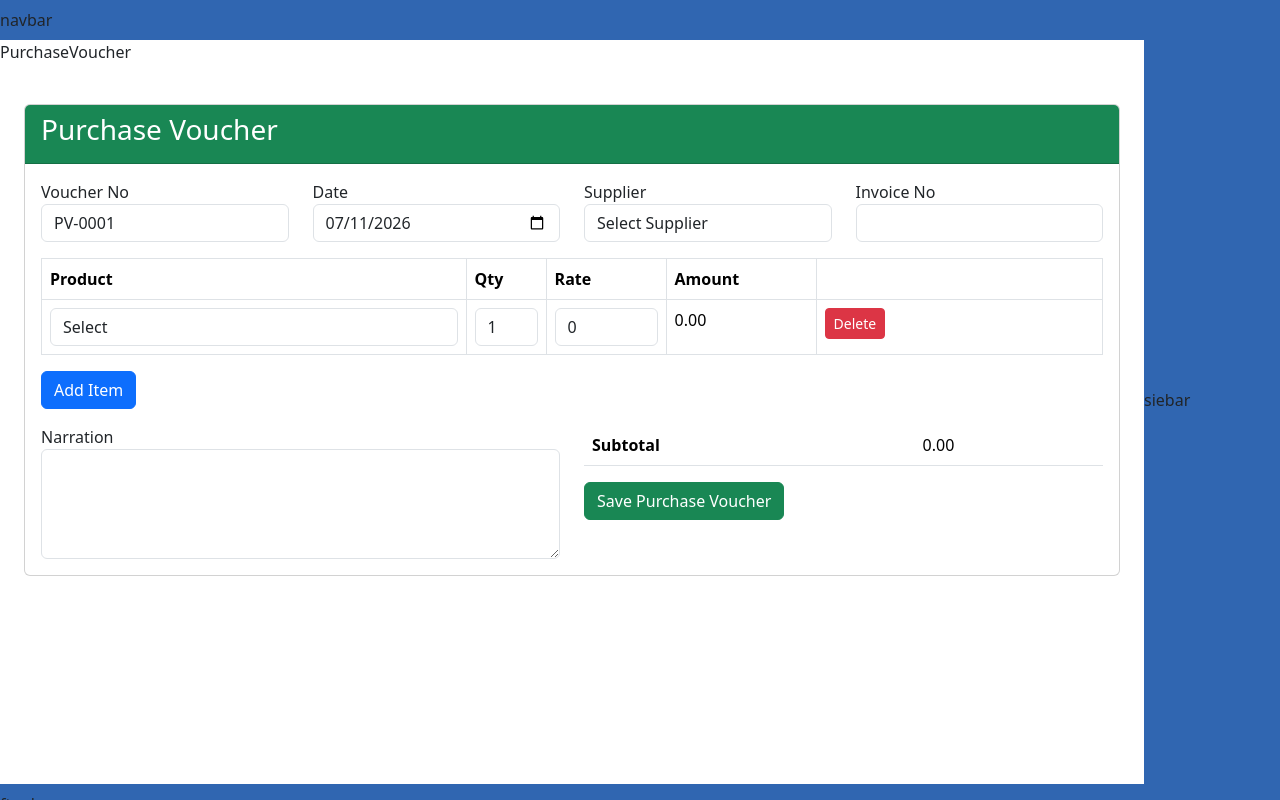
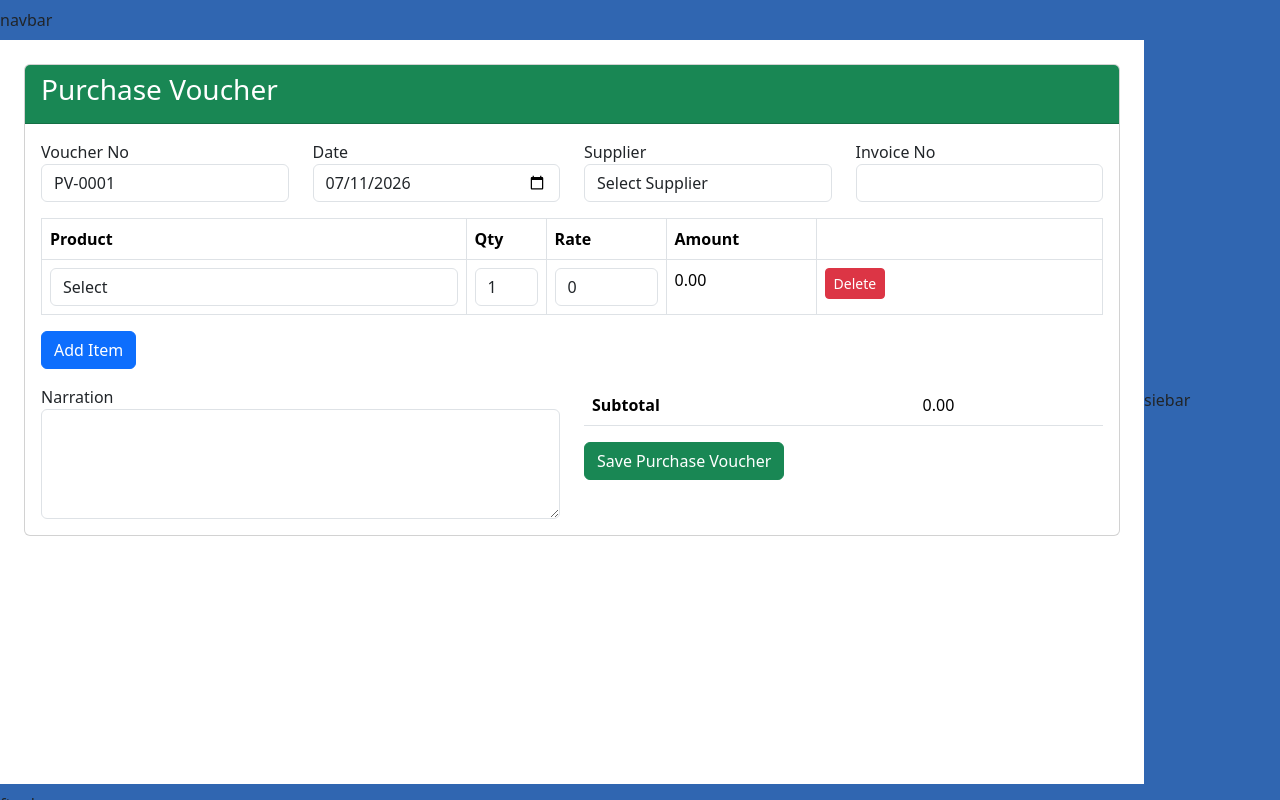
Before and after one commit to riissshu/ERP, a React (Vite) app in the folder Frontend/: page /purchase in a window 1280 px wide. Built offline with nearby package versions, Linux system fonts and the light colour scheme.

Commit message:
6th commit

```diff
--- a/Frontend/src/layouts/PurchaseVoucher.jsx
+++ b/Frontend/src/layouts/PurchaseVoucher.jsx
@@ -3,10 +3,9 @@ import PurchaseInputForm from "../forms/PurchaseInputForm.jsx";
 export default function PurchaseVoucher() {
     return (
         <div className="voucher">
-            <p>PurchaseVoucher</p>
             <div className="row row-4">
                 <div className="col">
-                   <PurchaseInputForm/>
+                    <PurchaseInputForm/>
                 </div>
             </div>
         </div>
--- a/Frontend/src/layouts/SalesVoucher.jsx
+++ b/Frontend/src/layouts/SalesVoucher.jsx
@@ -1,10 +1,8 @@
-import VoucherInput from "../forms/VoucherInput.jsx"
 import SalesInputForm from "../forms/SalesInputForm.jsx"
 
 export default function SalesVoucher() {
     return (
         <div className="voucher">
-            <p>SalesVoucher</p>
             <div className="row row-4">
                 <div className="col">
                    <SalesInputForm/>
```
